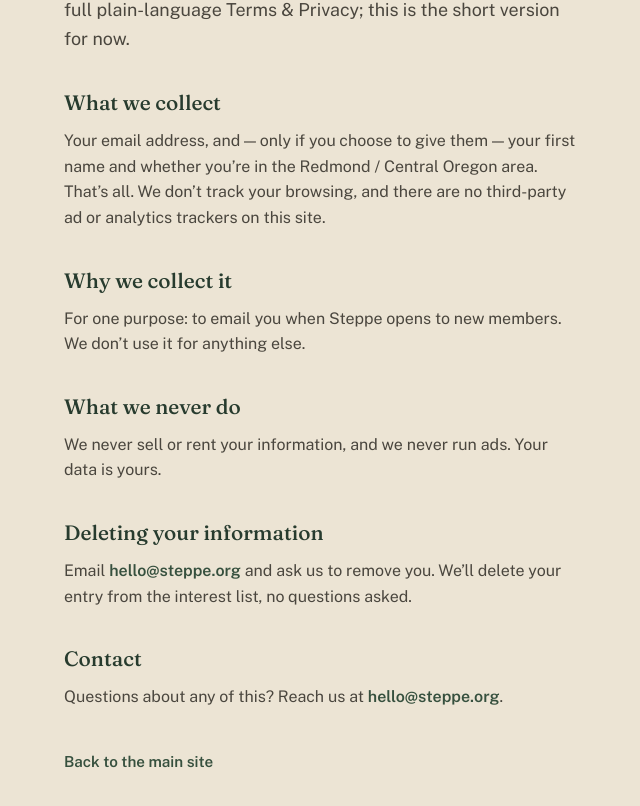
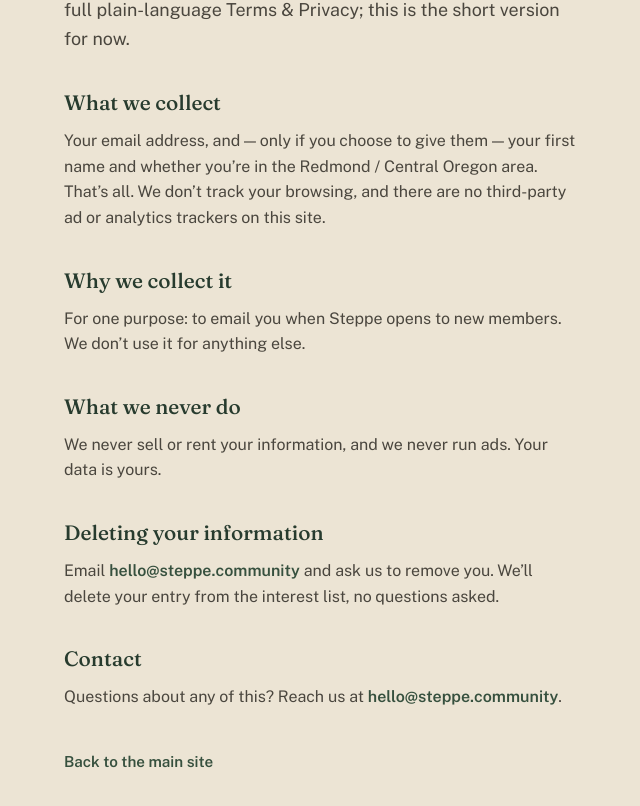
Before and after one commit to High-Desert-Central-Oregon/High-Desert, a Next.js app in the folder steppe/: page /privacy in a window 1280 px wide. Shown: the part 302-1108 px from the top of the page, without its empty margins (0-640 px from the left). Built offline with nearby package versions, Linux system fonts and the light colour scheme; a web font is replaced by a local one.

Commit message:
fix: privacy contact email to steppe.community
Signed-off-by: Greg Chism <gchism@arizona.edu>

```diff
--- a/steppe/app/(site)/privacy/page.tsx
+++ b/steppe/app/(site)/privacy/page.tsx
@@ -52,7 +52,7 @@
         <h2>Deleting your information</h2>
         <p>
           Email{" "}
-          <a href="mailto:hello@steppe.org">hello@steppe.org</a> and ask us to
+          <a href="mailto:hello@steppe.community">hello@steppe.community</a> and ask us to
           remove you. We&rsquo;ll delete your entry from the interest list, no
           questions asked.
         </p>
@@ -62,7 +62,7 @@
         <h2>Contact</h2>
         <p>
           Questions about any of this? Reach us at{" "}
-          <a href="mailto:hello@steppe.org">hello@steppe.org</a>.
+          <a href="mailto:hello@steppe.community">hello@steppe.community</a>.
         </p>
       </section>
 
```
